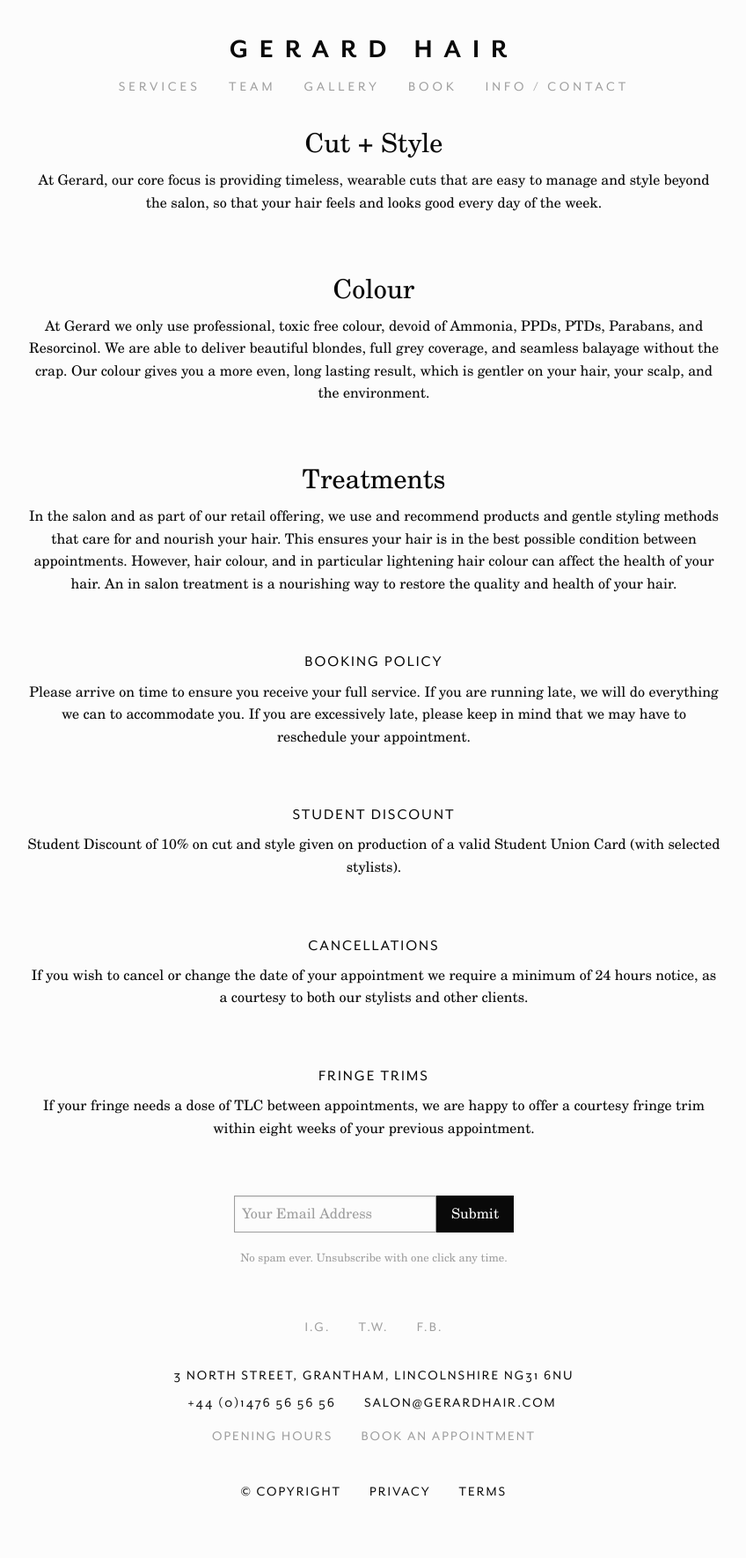
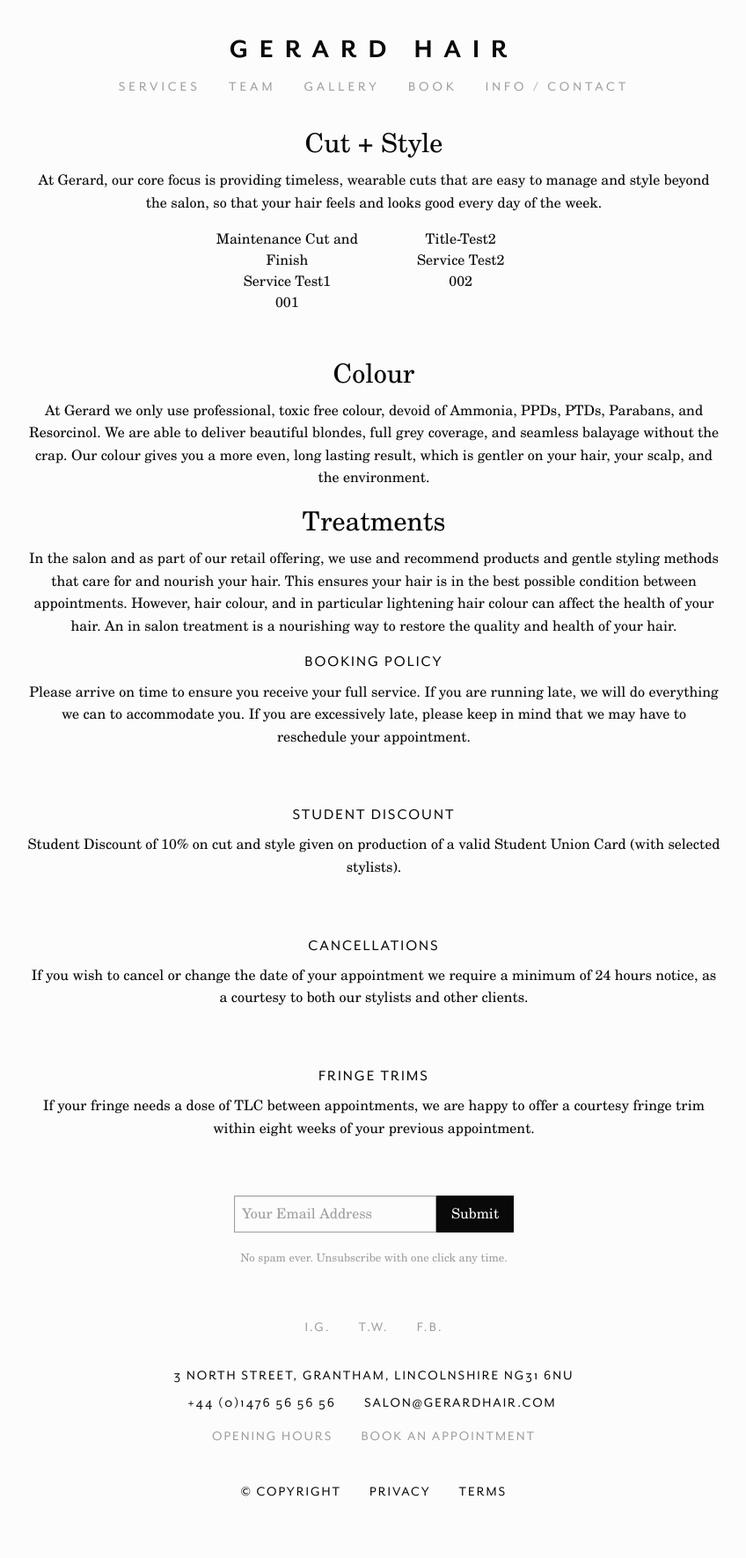
Before and after one commit to garethjohnsdesign/gerardhair.archive, a Jekyll site: the page built from services.md, in a window 1280 px wide. Shown: the whole page at 88% size, without its empty margins (215-1063 px from the left). Built offline with Jekyll 4.4.1, drawn with Linux system fonts in a browser that asks for light colours.

Commit message:
Initial Commit

```diff
--- a/_layouts/services.html
+++ b/_layouts/services.html
@@ -7,6 +7,15 @@
     <div class="small-12 medium-8 cell text-center">
       <h1>{{section.title}}</h1>
       {{section.text | markdownify}}
+      <div class="grid-x grid-padding-y align-center small-up-1 medium-up-3 large-up-4">
+      {% for service in section.services %}
+      <div class="cell text-center">
+        <div class="service-title">{{service.title}}</div>
+        <div class="service-title">{{service.service}}</div>
+        <div class="service-title">{{service.price}}</div>
+      </div>
+      {% endfor %}
+      </div>
     </div>
   </div>
 {% endfor %}
--- a/services.md
+++ b/services.md
@@ -8,7 +8,7 @@
     to manage and style beyond the salon, so that your hair feels and looks good every
     day of the week.
   services:
-  - title: Title-Test1
+  - title: Maintenance Cut and Finish
     service: Service Test1
     price: '001'
   - title: Title-Test2
```
Also changed, not shown: 3 other files.
